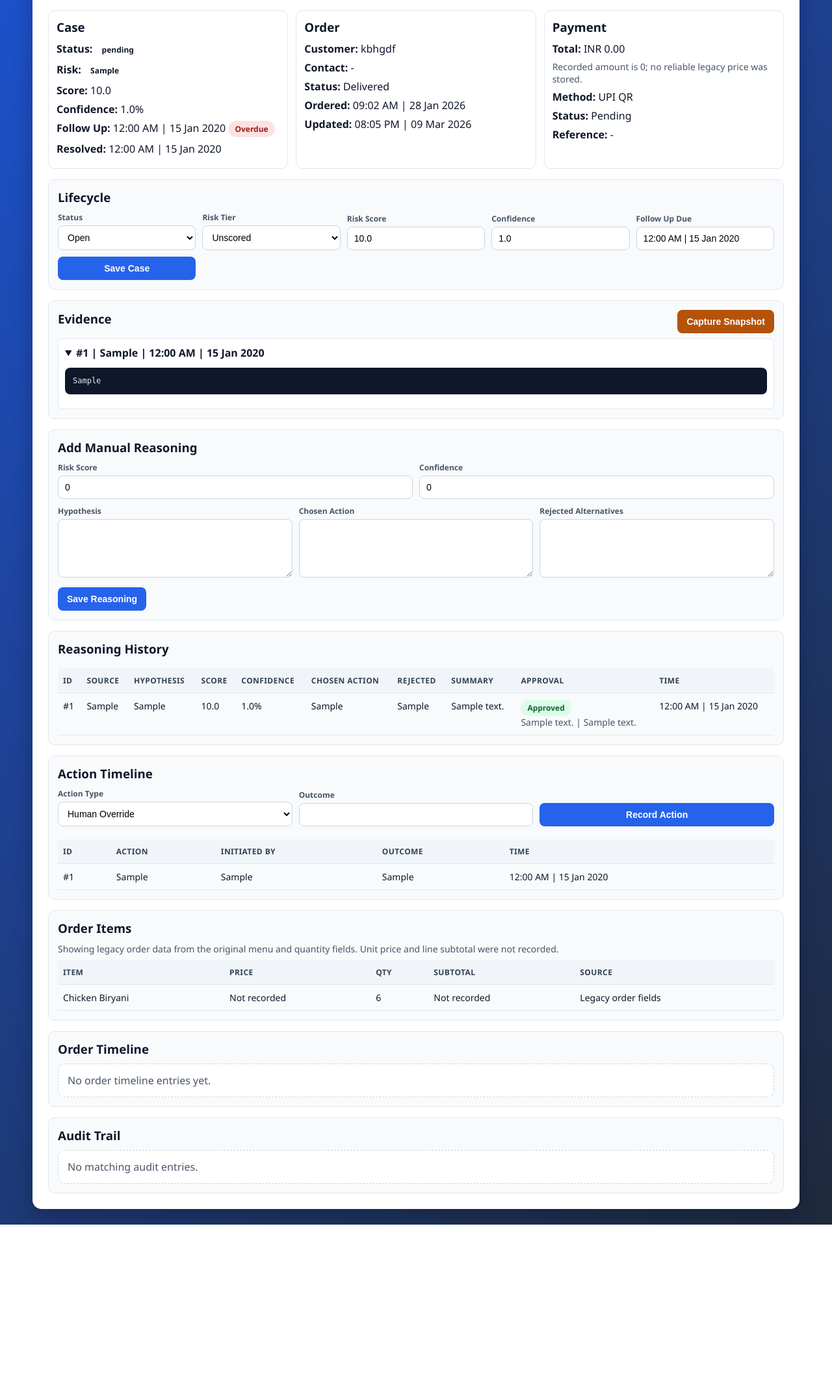
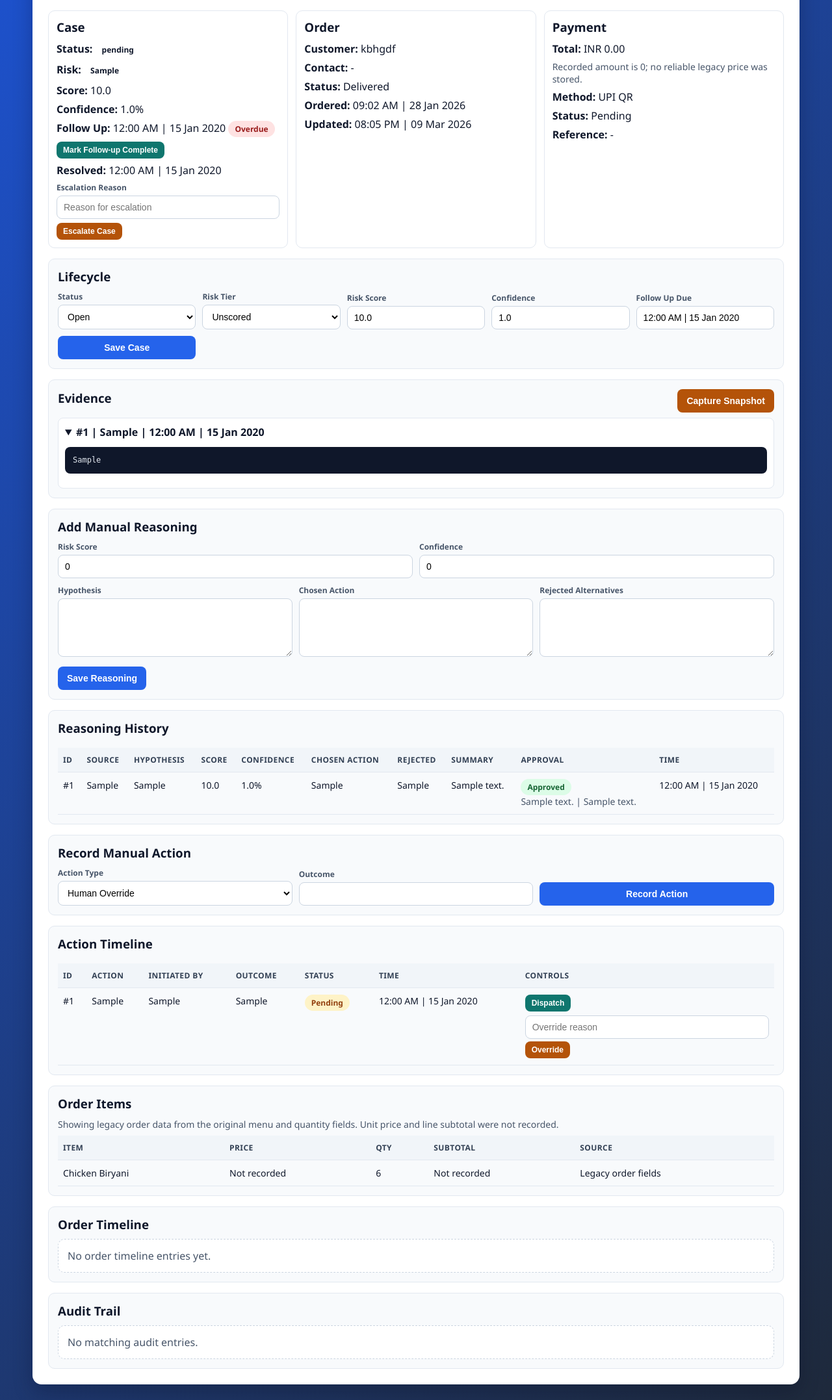
Before and after one commit to rashmimalikarjun/Order-management-system, a Flask app: page /admin/finance/case/1 in a window 1280 px wide. Shown: the part 109-2264 px from the top of the page at 65% size. Before the commit the page ends 1994 px from the top, so only its background shows below. Run offline with Flask 3, Linux system fonts and the light colour scheme; a user stored in the database is signed in; data comes from the database, SQL or seed files in the repository; tables that the repository leaves empty hold one stand-in row (values such as "Sample post").

Commit message:
Implement Phase 5 financial case action UI

```diff
--- a/templates/admin_financial_case_detail.html
+++ b/templates/admin_financial_case_detail.html
@@ -210,6 +210,14 @@
       <div class="msg ok">Reasoning approved and applied to the case.</div>
     {% elif request.args.get('rejected') %}
       <div class="msg ok">Reasoning rejected. Case fields were not changed.</div>
+    {% elif request.args.get('dispatched') %}
+      <div class="msg ok">Action dispatched (mocked/internal).</div>
+    {% elif request.args.get('overridden') %}
+      <div class="msg ok">Action overridden.</div>
+    {% elif request.args.get('followup_completed') %}
+      <div class="msg ok">Follow-up marked complete.</div>
+    {% elif request.args.get('escalated') %}
+      <div class="msg ok">Case escalated.</div>
     {% elif request.args.get('error') == 'empty_reasoning' %}
       <div class="msg err">Add a hypothesis, chosen action, or rejected alternative before saving reasoning.</div>
     {% elif request.args.get('error') == 'empty_action' %}
@@ -230,6 +238,28 @@
       <div class="msg err">Approval could not be completed. Nothing was changed.</div>
     {% elif request.args.get('error') == 'rejection_failed' %}
       <div class="msg err">Rejection could not be completed. Nothing was changed.</div>
+    {% elif request.args.get('error') == 'action_not_found' %}
+      <div class="msg err">That action could not be found.</div>
+    {% elif request.args.get('error') == 'action_case_mismatch' %}
+      <div class="msg err">That action does not belong to this case.</div>
+    {% elif request.args.get('error') == 'action_not_pending' %}
+      <div class="msg err">That action is no longer pending.</div>
+    {% elif request.args.get('error') == 'empty_override_reason' %}
+      <div class="msg err">A reason is required to override an action.</div>
+    {% elif request.args.get('error') == 'dispatch_failed' %}
+      <div class="msg err">Dispatch could not be completed. Nothing was changed.</div>
+    {% elif request.args.get('error') == 'override_failed' %}
+      <div class="msg err">Override could not be completed. Nothing was changed.</div>
+    {% elif request.args.get('error') == 'no_follow_up_to_complete' %}
+      <div class="msg err">There is no follow-up due date set on this case.</div>
+    {% elif request.args.get('error') == 'followup_complete_failed' %}
+      <div class="msg err">Follow-up could not be marked complete. Nothing was changed.</div>
+    {% elif request.args.get('error') == 'empty_escalation_reason' %}
+      <div class="msg err">A reason is required to escalate a case.</div>
+    {% elif request.args.get('error') == 'escalation_blocked' %}
+      <div class="msg err">This case is already escalated or closed and cannot be escalated again.</div>
+    {% elif request.args.get('error') == 'escalation_failed' %}
+      <div class="msg err">Escalation could not be completed. Nothing was changed.</div>
     {% endif %}
 
     <div class="grid">
@@ -244,7 +274,19 @@
             <span class="pill risk-critical">Overdue</span>
           {% endif %}
         </p>
+        {% if case.follow_up_due_at %}
+          <form method="POST" action="{{ url_for('admin_complete_case_follow_up', case_id=case.id) }}" style="margin-top:6px;">
+            <button type="submit" class="btn secondary" style="padding:6px 10px; font-size:12px;">Mark Follow-up Complete</button>
+          </form>
+        {% endif %}
         <p><strong>Resolved:</strong> {{ case.resolved_at or '-' }}</p>
+        {% if case.status not in ['Escalated', 'Resolved', 'Closed'] %}
+          <form method="POST" action="{{ url_for('admin_escalate_financial_case', case_id=case.id) }}" style="margin-top:6px;">
+            <label for="escalation_reason">Escalation Reason</label>
+            <input id="escalation_reason" name="reason" type="text" placeholder="Reason for escalation" required style="width:100%; margin-bottom:6px;">
+            <button type="submit" class="btn warn" style="padding:6px 10px; font-size:12px;">Escalate Case</button>
+          </form>
+        {% endif %}
       </div>
       <div class="summary-box">
         <h3>Order</h3>
@@ -415,7 +457,7 @@
     </div>
 
     <form method="POST" action="{{ url_for('admin_add_financial_case_action', case_id=case.id) }}" class="section">
-      <h3>Action Timeline</h3>
+      <h3>Record Manual Action</h3>
       <div class="form-grid">
         <div>
           <label for="action_type">Action Type</label>
@@ -433,16 +475,21 @@
         </div>
         <button type="submit">Record Action</button>
       </div>
+    </form>
 
+    <div class="section">
+      <h3>Action Timeline</h3>
       {% if actions %}
-        <div class="table-wrap" style="margin-top:12px;">
+        <div class="table-wrap">
           <table>
             <tr>
               <th>ID</th>
               <th>Action</th>
               <th>Initiated By</th>
               <th>Outcome</th>
+              <th>Status</th>
               <th>Time</th>
+              <th>Controls</th>
             </tr>
             {% for action in actions %}
               <tr>
@@ -450,15 +497,37 @@
                 <td>{{ action.action_type }}</td>
                 <td>{{ action.initiated_by }}</td>
                 <td>{{ action.outcome }}</td>
+                <td>
+                  {% if action.status == 'pending' %}
+                    <span class="pill status-investigating">Pending</span>
+                  {% elif action.status == 'overridden' %}
+                    <span class="pill status-escalated">Overridden</span>
+                  {% else %}
+                    <span class="pill status-resolved">Completed</span>
+                  {% endif %}
+                </td>
                 <td>{{ action.created_at }}</td>
+                <td>
+                  {% if action.status == 'pending' %}
+                    <form method="POST" action="{{ url_for('admin_dispatch_case_action', case_id=case.id, action_id=action.id) }}" style="margin-bottom:6px;">
+                      <button type="submit" class="btn secondary" style="padding:6px 10px; font-size:12px;">Dispatch</button>
+                    </form>
+                    <form method="POST" action="{{ url_for('admin_override_case_action', case_id=case.id, action_id=action.id) }}">
+                      <input name="reason" type="text" placeholder="Override reason" required style="width:100%; margin-bottom:4px;">
+                      <button type="submit" class="btn warn" style="padding:6px 10px; font-size:12px;">Override</button>
+                    </form>
+                  {% else %}
+                    <span class="meta">-</span>
+                  {% endif %}
+                </td>
               </tr>
             {% endfor %}
           </table>
         </div>
       {% else %}
-        <div class="empty" style="margin-top:12px;">No case actions yet.</div>
+        <div class="empty">No case actions yet.</div>
       {% endif %}
-    </form>
+    </div>
 
     <div class="section">
       <h3>Order Items</h3>
```
